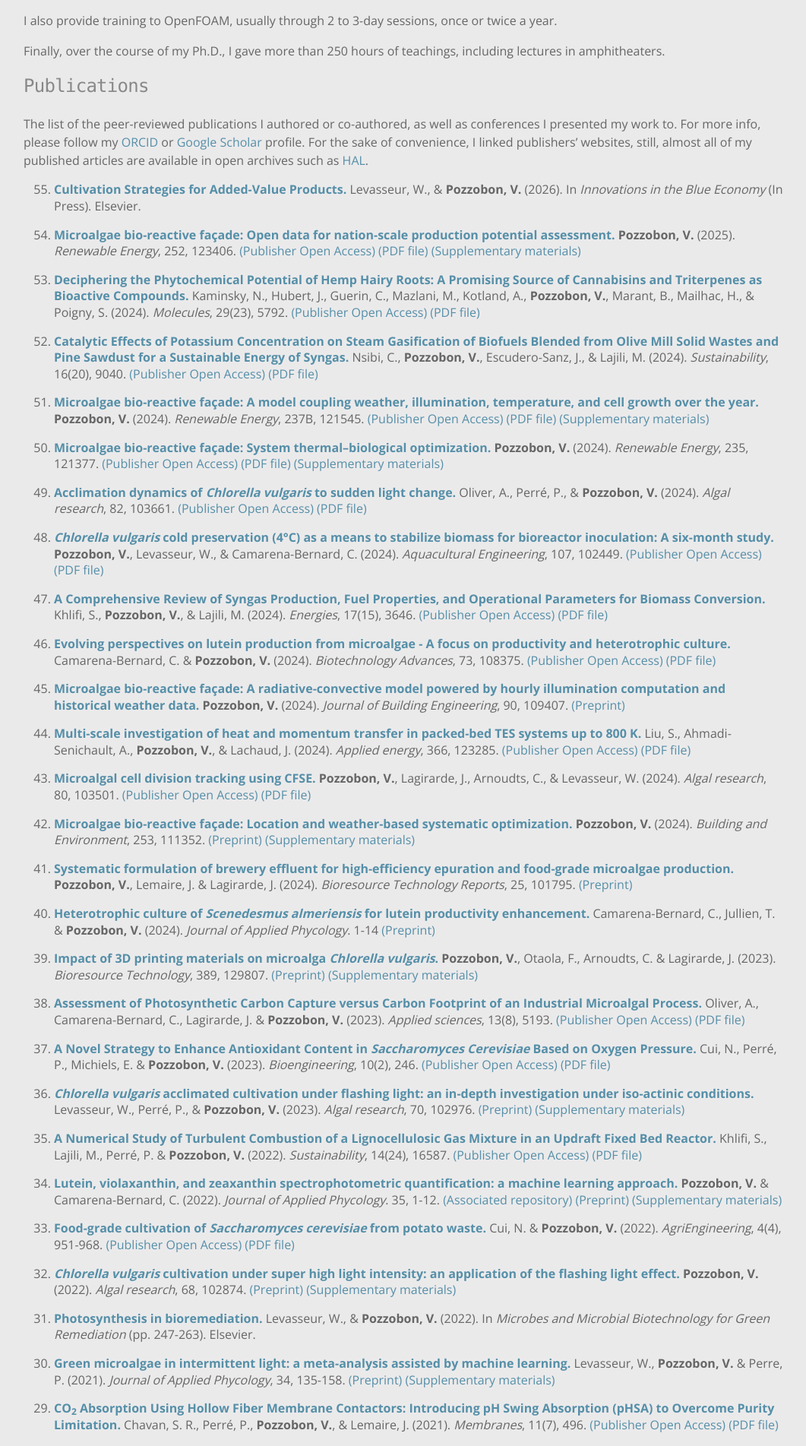
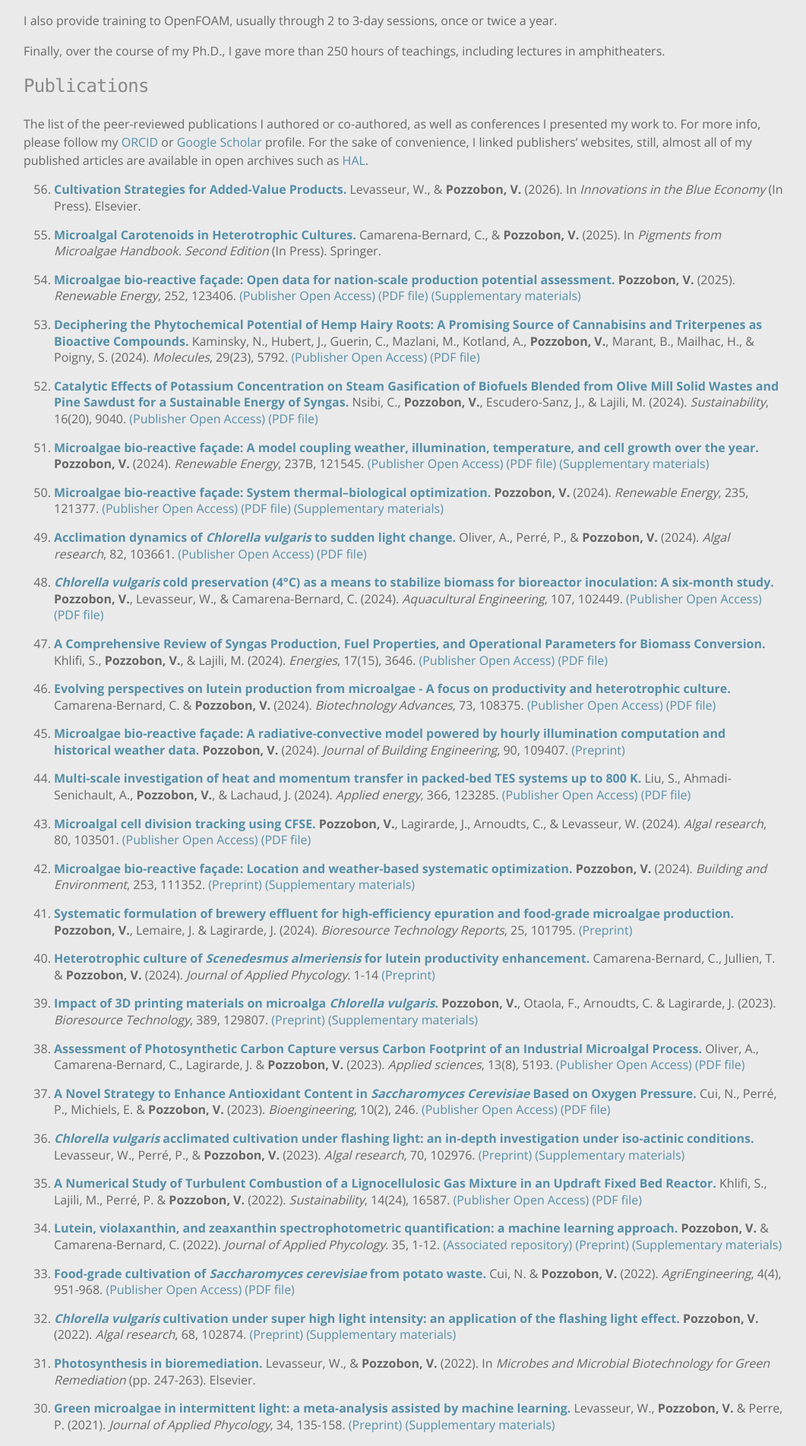
Before and after one commit to victorpozzobon/victorpozzobon.github.io, a Jekyll site: the page built from _pages/academic.md, in a window 1280 px wide. Shown: the part 1738-3641 px from the top of the page at 76% size, without its empty margins (97-1158 px from the left). Built offline with Jekyll 4.4.1, drawn with Linux system fonts in a browser that asks for light colours; some of the changed lines change nothing that is shown; some of the changed text lies outside the part shown.

Commit message:
Book chapter 2/2

```diff
--- a/_config.yml
+++ b/_config.yml
@@ -10,7 +10,7 @@
 title: Victor Pozzobon
 email: victor.pozzobon@free.fr
 author: Victor Pozzobon
-last_update: February 2025
+last_update: September 2025
 description: >- # this means ignore newlines
   Victor Pozzobon is a habilitated Ph.D. leading research in biotechnology. Microalgae are his favorite microorganisms because of their photosynthetic ability. He deploys all kinds of numerical tools to investigate cell growth, viability, and secondary metabolites production.
 
--- a/_pages/academic.md
+++ b/_pages/academic.md
@@ -78,6 +78,8 @@ The list of the peer-reviewed publications I authored or co-authored, as well as
 I presented my work to. For more info, please follow my [ORCID](https://orcid.org/0000-0003-1530-0834) or [Google Scholar](https://scholar.google.fr/citations?user=XOAdaN4AAAAJ) profile. For the sake of convenience, I linked publishers' websites, still, almost all of my published articles are available in open archives such as [HAL](https://hal.archives-ouvertes.fr/).
 
 0. [**Cultivation Strategies for Added-Value Products.**](https://doi.org/) Levasseur, W., & **Pozzobon, V.** (2026). In _Innovations in the Blue Economy_ (In Press). Elsevier.
+
+0. [**Microalgal Carotenoids in Heterotrophic Cultures.**](https://doi.org/) Camarena-Bernard, C., & **Pozzobon, V.** (2025). In _Pigments from Microalgae Handbook. Second Edition_ (In Press).  Springer.
 
 0. [**Microalgae bio-reactive façade: Open data for nation-scale production potential assessment.**](https://doi.org/10.1016/j.renene.2025.123406) **Pozzobon, V.** (2025).  _Renewable Energy_, 252, 123406. [(Publisher Open Access)](https://www.sciencedirect.com/science/article/pii/S0960148125010687/pdfft?md5=561857bb761e73438ad35038c31ed6f7&pid=1-s2.0-S0960148125010687-main.pdf) [(PDF file)](/assets/preprints/Pozzobon_2025_a.pdf) [(Supplementary materials)](/assets/preprints/Pozzobon_2025_a_Supplementary_Materials.pdf)
 
```
